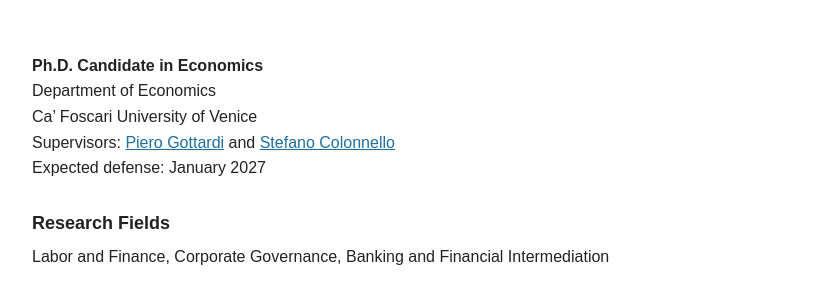
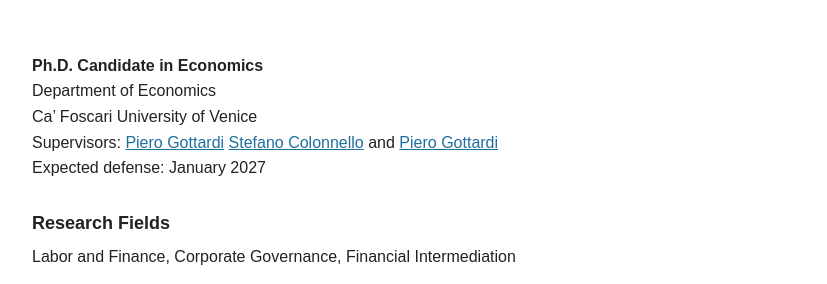
Before and after one commit to yanru-ye/yanru-ye.github.io, a plain HTML site: page index.html in a window 1280 px wide. Shown: the part 196-480 px from the top of the page, 133-960 px from the left. Drawn offline with Linux system fonts and the light colour scheme.

Commit message:
Update index.html

```diff
--- a/index.html
+++ b/index.html
@@ -126,17 +126,20 @@
         <a href="https://sites.google.com/view/pierogottardi"
            target="_blank"
            rel="noopener noreferrer">Piero Gottardi</a>
-        and
         <a href="https://sites.google.com/site/stefanocolonnello"
            target="_blank"
-           rel="noopener noreferrer">Stefano Colonnello</a><br>
+           rel="noopener noreferrer">Stefano Colonnello</a>
+        and
+        <a href="https://sites.google.com/view/pierogottardi"
+           target="_blank"
+           rel="noopener noreferrer">Piero Gottardi</a><br>
         Expected defense: January 2027
       </p>
 
       <h2>Research Fields</h2>
 
       <p class="research-fields">
-        Labor and Finance, Corporate Governance, Banking and Financial Intermediation
+        Labor and Finance, Corporate Governance, Financial Intermediation
       </p>
 
       <div class="bio">
```
